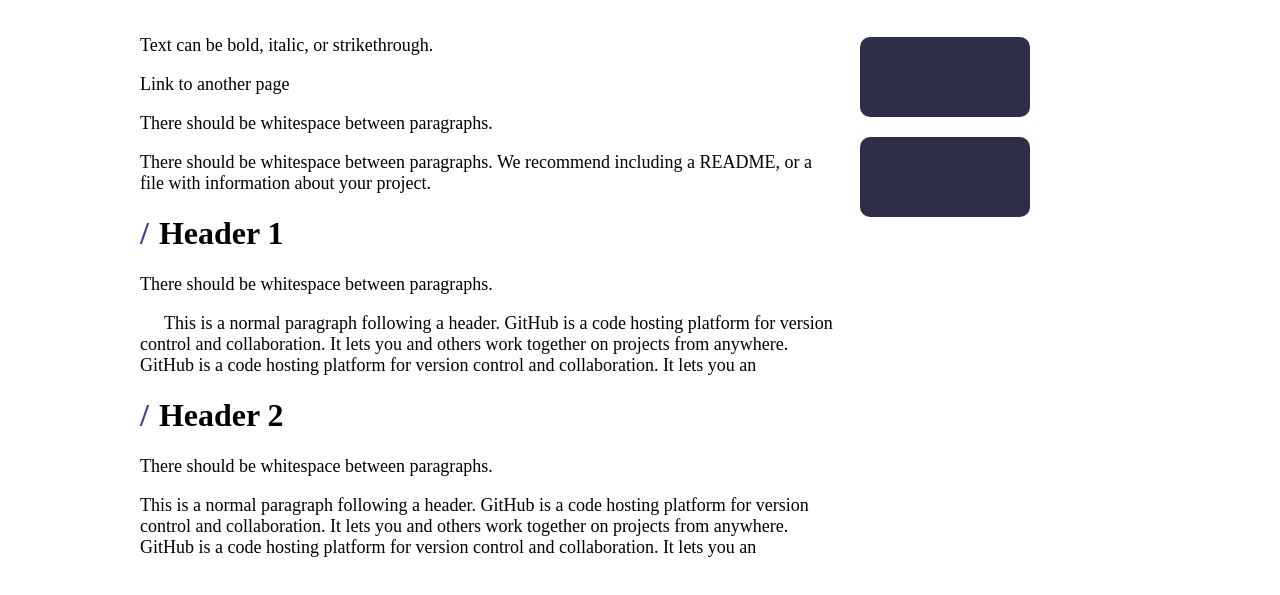
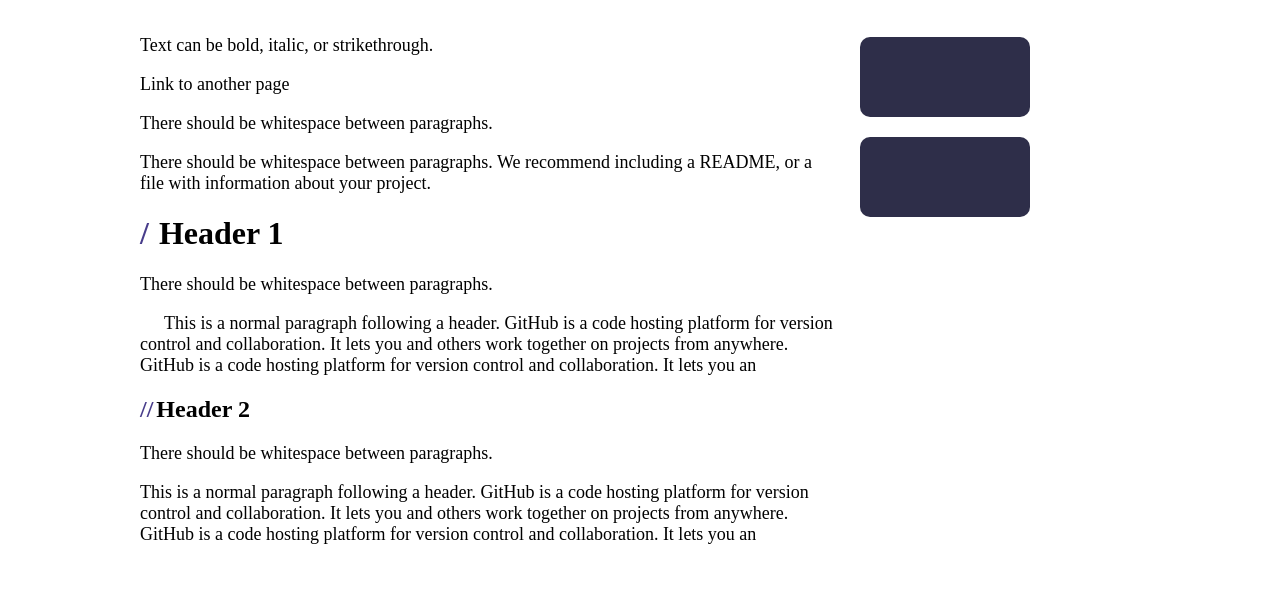
Before and after one commit to xx2747913644/xx2747913644.github.io, a plain HTML site: page home.html in a window 1280 px wide. Shown: the part 203-798 px from the top of the page. Drawn offline with Linux system fonts and the light colour scheme.

Commit message:
Update home.html

```diff
--- a/home.html
+++ b/home.html
@@ -40,7 +40,7 @@
             <h1 class="title">Header 1</h1>
             <p>There should be whitespace between paragraphs.</p>
             <p class="title-p">This is a normal paragraph following a header. GitHub is a code hosting platform for version control and collaboration. It lets you and others work together on projects from anywhere. GitHub is a code hosting platform for version control and collaboration. It lets you an</p>
-            <h1 class="title">Header 2</h1>
+            <h2 class="title-bottom">Header 2</h2>
             <p>There should be whitespace between paragraphs.</p>
             <p>This is a normal paragraph following a header. GitHub is a code hosting platform for version control and collaboration. It lets you and others work together on projects from anywhere. GitHub is a code hosting platform for version control and collaboration. It lets you an</p>
         </div>
```
